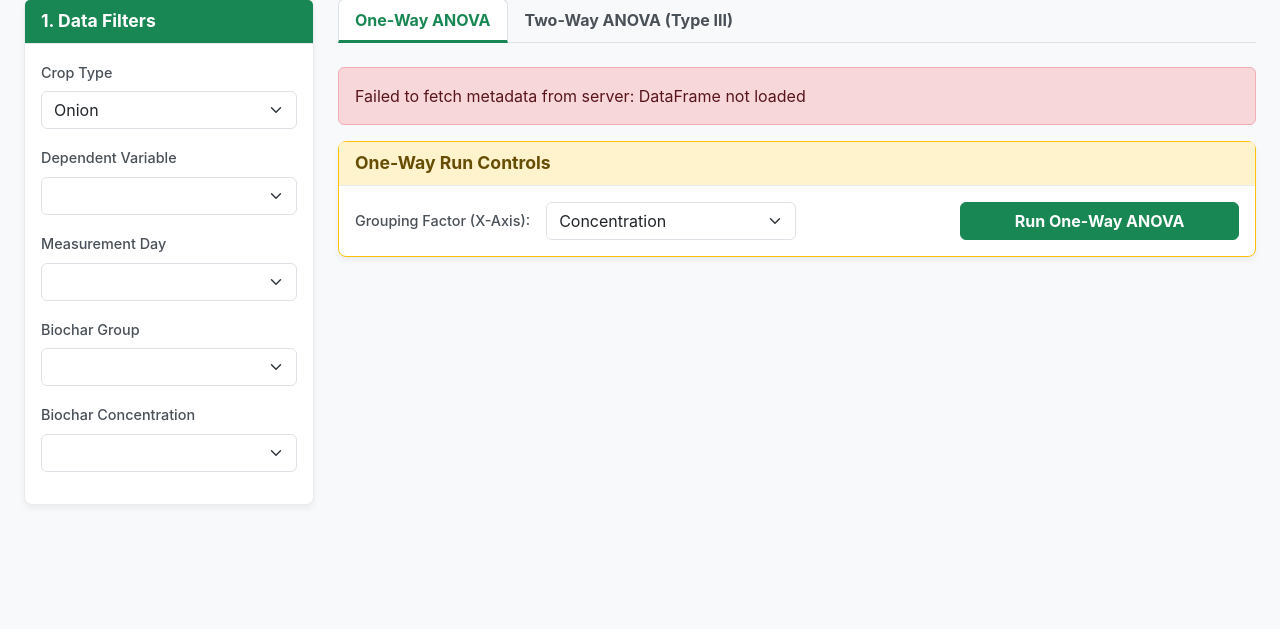
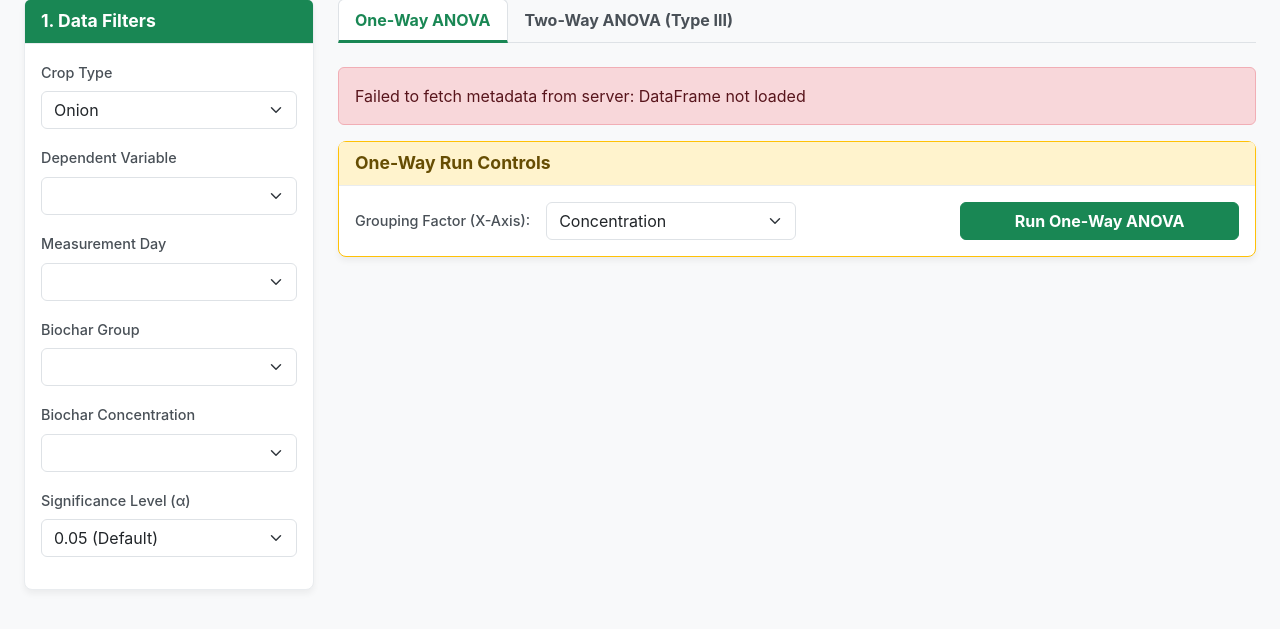
Before and after one commit to ARJ010/anova-calculator, a Flask app: page / in a window 1280 px wide. Shown: the part 135-764 px from the top of the page. Run offline with Flask 3, Linux system fonts and the light colour scheme; lists and menus that the app fills with data are empty.

Commit message:
One-Way ANOVA v1.6.1: Configurable significance level (α) with external validation and documentation

```diff
--- a/app.py
+++ b/app.py
@@ -244,6 +244,21 @@ def format_p_value(p):
             return "< 0.0001 (<1e-16)"
         return f"< 0.0001 ({formatted_sci})"
 
+def validate_alpha(alpha_param):
+    """
+    Validates alpha value. Allowed values are 0.001, 0.01, 0.05.
+    Silently falls back to 0.05 on any invalid value.
+    """
+    try:
+        alpha = float(alpha_param)
+    except (TypeError, ValueError):
+        return 0.05
+    allowed_alphas = [0.001, 0.01, 0.05]
+    for a in allowed_alphas:
+        if abs(alpha - a) < 1e-6:
+            return a
+    return 0.05
+
 def get_compact_letter_display(groups, tukey_results, group_means):
     """
     groups: list of group names (strings)
@@ -324,6 +339,9 @@ def api_one_way():
 
     conc_filter_val = data.get("concentration_filter")
     concentration_filter = float(conc_filter_val) if conc_filter_val is not None and is_numeric(conc_filter_val) else None
+
+    # Parse and validate alpha (nominal significance level)
+    alpha = validate_alpha(data.get("alpha", "0.05"))
 
     # Filter master dataframe
     df_filtered = FLAT_DF.copy()
@@ -452,7 +470,7 @@ def api_one_way():
                 "Statistic": round(sh_stat, 4),
                 "p_value": round(sh_p, 4),
                 "p_value_display": format_p_value(sh_p),
-                "Normal": bool(sh_p >= 0.05)
+                "Normal": bool(sh_p >= alpha)
             })
         else:
             shapiro_results.append({
@@ -470,7 +488,7 @@ def api_one_way():
         "Statistic": round(lev_stat, 4),
         "p_value": round(lev_p, 4),
         "p_value_display": format_p_value(lev_p),
-        "Equal_Variance": bool(lev_p >= 0.05)
+        "Equal_Variance": bool(lev_p >= alpha)
     }
 
     # 4. Standard One-Way ANOVA
@@ -508,7 +526,7 @@ def api_one_way():
             "SS": round(ss_total, 4),
             "df": df_total
         },
-        "Significant": bool(f_p < 0.05)
+        "Significant": bool(f_p < alpha)
     }
 
     # Calculate Effect Size (eta squared)
@@ -523,7 +541,7 @@ def api_one_way():
         eta_interpretation = "Large"
 
     # 5. Tukey HSD Post-hoc Test
-    tukey_res = mc.pairwise_tukeyhsd(np.array(all_values), np.array(all_group_labels), alpha=0.05)
+    tukey_res = mc.pairwise_tukeyhsd(np.array(all_values), np.array(all_group_labels), alpha=alpha)
     tukey_table = []
 
     for row in tukey_res._results_table.data[1:]:
@@ -629,6 +647,7 @@ def api_one_way():
         "tukey_letters": tukey_letters,
         "control_response": control_response if control_group_name is not None else None,
         "raw_data_points": raw_data_points,
+        "alpha": alpha,
         "debug_details": debug_details
     }
 
@@ -646,6 +665,9 @@ def api_two_way():
     crop = data.get("crop")
     variable = data.get("variable")
     day = data.get("day")
+
+    # Parse and validate alpha (nominal significance level)
+    alpha = validate_alpha(data.get("alpha", "0.05"))
 
     # Filter master dataframe
     df_filtered = FLAT_DF.copy()
@@ -734,7 +756,7 @@ def api_two_way():
 
     # Interaction significance
     p_val_AB = anova_table.loc["C(Biochar, Sum):C(Concentration, Sum)", "PR(>F)"]
-    interaction_significant = bool(p_val_AB < 0.05) if not pd.isna(p_val_AB) else False
+    interaction_significant = bool(p_val_AB < alpha) if not pd.isna(p_val_AB) else False
 
     # 2. Cell Means Grid calculation (Biochar x Concentration)
     cell_means = []
@@ -775,7 +797,7 @@ def api_two_way():
         c_levels = len(concs_b)
 
         # Calculate critical Q-value using studentized range
-        q_crit = stats.studentized_range.ppf(0.95, c_levels, df_err)
+        q_crit = stats.studentized_range.ppf(1.0 - alpha, c_levels, df_err)
 
         # Perform pairwise comparisons
         for i in range(len(concs_b)):
@@ -807,7 +829,7 @@ def api_two_way():
                     ci_half = q_crit * se
                     lower = meandiff - ci_half
                     upper = meandiff + ci_half
-                    reject = bool(p_adj < 0.05)
+                    reject = bool(p_adj < alpha)
 
                     posthoc_results[b].append({
                         "group1": f"{c1} g/L" if c1 > 0 else "Control",
@@ -869,6 +891,7 @@ def api_two_way():
         "cell_means": cell_means,
         "posthoc_results": posthoc_results,
         "interaction_plot_data": interaction_plot_data,
+        "alpha": alpha,
         "debug_details": debug_details
     }
 
@@ -892,6 +915,7 @@ def export_excel():
         day = data.get("day", "N/A")
         factor = data.get("factor", "N/A")
         biochar = data.get("biochar", "N/A")
+        alpha_val = validate_alpha(data.get("alpha", 0.05))
 
         summary_stats = data.get("summary_stats", [])
         anova_table = data.get("anova_table", {})
@@ -969,7 +993,7 @@ def export_excel():
             ("Biochar Group", biochar),
             ("F-statistic", f_stat),
             ("p-value", p_val_display),
-            ("Significant (p < 0.05)", "Yes" if significant else "No"),
+            (f"Significant (p < {alpha_val})", "Yes" if significant else "No"),
             ("Effect Size (Eta Squared)", eta_squared),
             ("Effect Size Interpretation", eta_interpretation)
         ]
@@ -981,6 +1005,34 @@ def export_excel():
             c_f.fill = fill_light
 
             c_v = ws1.cell(row=row_idx, column=2, value=val)
+            c_v.font = font_regular
+            c_v.border = border_all
+            c_v.alignment = align_left
+
+        # Analysis Settings block
+        ws1.merge_cells(start_row=3, start_column=4, end_row=3, end_column=5)
+        c_set_title = ws1.cell(row=3, column=4, value="Analysis Settings")
+        c_set_title.font = font_header
+        c_set_title.fill = fill_header
+        c_set_title.alignment = align_center
+
+        ws1.cell(row=3, column=5).border = border_all
+        c_set_title.border = border_all
+
+        settings_data = [
+            ("Significance Level (α)", alpha_val),
+            ("Test", "One-Way ANOVA"),
+            ("Post Hoc", "Tukey HSD")
+        ]
+
+        for idx, (field, val) in enumerate(settings_data):
+            row_idx = 4 + idx
+            c_f = ws1.cell(row=row_idx, column=4, value=field)
+            c_f.font = font_bold
+            c_f.border = border_all
+            c_f.fill = fill_light
+
+            c_v = ws1.cell(row=row_idx, column=5, value=val)
             c_v.font = font_regular
             c_v.border = border_all
             c_v.alignment = align_left
--- a/static/script.js
+++ b/static/script.js
@@ -110,11 +110,12 @@ document.addEventListener("DOMContentLoaded", () => {
 
             // Build statistical interpretation text same as UI
             const isSignificant = lastOneWayData.anova_table.Significant;
+            const alpha_val = lastOneWayData.alpha || 0.05;
             let inferenceSummary = "";
             if (isSignificant) {
-                inferenceSummary = `Statistically Significant (p < 0.05). Reject null hypothesis H0. There is a statistically significant difference in mean ${lastOneWayData.variable} across different levels of ${lastOneWayData.factor}. Tukey HSD post-hoc test comparisons are valid.`;
+                inferenceSummary = `Statistically Significant (p < ${alpha_val}). Reject null hypothesis H0. There is a statistically significant difference in mean ${lastOneWayData.variable} across different levels of ${lastOneWayData.factor}. Tukey HSD post-hoc test comparisons are valid.`;
             } else {
-                inferenceSummary = `Not Statistically Significant (p >= 0.05). Fail to reject H0. There is no statistically significant difference in mean ${lastOneWayData.variable} across different levels of ${lastOneWayData.factor}.`;
+                inferenceSummary = `Not Statistically Significant (p >= ${alpha_val}). Fail to reject H0. There is no statistically significant difference in mean ${lastOneWayData.variable} across different levels of ${lastOneWayData.factor}.`;
             }
 
             const payload = {
@@ -123,6 +124,7 @@ document.addEventListener("DOMContentLoaded", () => {
                 day,
                 factor,
                 biochar,
+                alpha: alpha_val,
                 summary_stats: lastOneWayData.summary_stats,
                 anova_table: lastOneWayData.anova_table,
                 eta_squared: lastOneWayData.eta_squared,
@@ -309,6 +311,7 @@ function handleOneWayRun() {
     const factor = document.getElementById("factor").value;
     const biochar_filter = document.getElementById("biochar_filter").value;
     const concentration_filter = document.getElementById("concentration_filter").value;
+    const alpha = document.getElementById("alpha").value;
 
     const params = new URLSearchParams({
         crop,
@@ -316,7 +319,8 @@ function handleOneWayRun() {
         day,
         factor,
         biochar_filter,
-        concentration_filter
+        concentration_filter,
+        alpha
     });
 
     const runBtn = document.getElementById("run-oneway");
@@ -413,11 +417,18 @@ function renderOneWayResults(data) {
     `;
 
     // ANOVA Inference summary
+    const alpha_val = data.alpha || 0.05;
     const inferenceDiv = document.getElementById("anova-inference");
     if (data.anova_table.Significant) {
-        inferenceDiv.innerHTML = `<strong>Inference Summary:</strong> <span class="text-danger fw-bold">Statistically Significant (p < 0.05).</span> Reject null hypothesis H<sub>0</sub>. There is a statistically significant difference in mean ${data.variable} across different levels of ${data.factor}. Tukey HSD post-hoc test comparisons are valid.`;
+        inferenceDiv.innerHTML = `<strong>Inference Summary:</strong> <span class="text-danger fw-bold">Statistically Significant (p < ${alpha_val}).</span> Reject null hypothesis H<sub>0</sub>. There is a statistically significant difference in mean ${data.variable} across different levels of ${data.factor}. Tukey HSD post-hoc test comparisons are valid.`;
     } else {
-        inferenceDiv.innerHTML = `<strong>Inference Summary:</strong> <span class="text-secondary">Not Statistically Significant (p &ge; 0.05).</span> Fail to reject H<sub>0</sub>. There is no statistically significant difference in mean ${data.variable} across different levels of ${data.factor}.`;
+        inferenceDiv.innerHTML = `<strong>Inference Summary:</strong> <span class="text-secondary">Not Statistically Significant (p &ge; ${alpha_val}).</span> Fail to reject H<sub>0</sub>. There is no statistically significant difference in mean ${data.variable} across different levels of ${data.factor}.`;
+    }
+
+    // Render active alpha label
+    const alphaLabel = document.getElementById("anova-alpha-label");
+    if (alphaLabel) {
+        alphaLabel.textContent = `Statistical hypothesis-test decisions evaluated at α = ${alpha_val}`;
     }
 
     // Effect Size (eta squared)
@@ -888,11 +899,13 @@ function handleTwoWayRun() {
     const crop = document.getElementById("crop").value;
     const variable = document.getElementById("variable").value;
     const day = document.getElementById("day").value;
+    const alpha = document.getElementById("alpha").value;
 
     const params = new URLSearchParams({
         crop,
         variable,
-        day
+        day,
+        alpha
     });
 
     const runBtn = document.getElementById("run-twoway");
@@ -1042,9 +1055,10 @@ function renderTwoWayResults(data) {
     const p_B = data.anova_table["C(Concentration, Sum)"]?.p_value;
     const p_AB = data.anova_table["C(Biochar, Sum):C(Concentration, Sum)"]?.p_value;
 
-    const sigA = p_A !== undefined && p_A < 0.05;
-    const sigB = p_B !== undefined && p_B < 0.05;
-    const sigAB = p_AB !== undefined && p_AB < 0.05;
+    const alpha_val = data.alpha || 0.05;
+    const sigA = p_A !== undefined && p_A < alpha_val;
+    const sigB = p_B !== undefined && p_B < alpha_val;
+    const sigAB = p_AB !== undefined && p_AB < alpha_val;
 
     let inferenceHtml = `<strong>Inference Summary:</strong><ul class="mb-0 mt-1">`;
     inferenceHtml += `<li><strong>Factor A (Biochar):</strong> ${sigA ? `<span class="text-success fw-bold">Significant (p = ${p_A.toFixed(4)})</span>. Biochar types differ in their general effect.` : `<span class="text-muted">Not Significant (p = ${p_A.toFixed(4)})</span>.`}</li>`;
@@ -1055,7 +1069,7 @@ function renderTwoWayResults(data) {
     if (sigAB) {
         inferenceHtml += `
             <div class="alert alert-warning mt-3 mb-0 py-2" style="font-size: 0.85rem;">
-                <strong>Scientific Interpretation Rule:</strong> Because the interaction effect is statistically significant (p < 0.05), you <strong>cannot</strong> interpret the main effects of Biochar or Concentration directly. Focus instead on the **Simple Main Effects** post-hoc Tukey comparisons shown below.
+                <strong>Scientific Interpretation Rule:</strong> Because the interaction effect is statistically significant (p < ${alpha_val}), you <strong>cannot</strong> interpret the main effects of Biochar or Concentration directly. Focus instead on the **Simple Main Effects** post-hoc Tukey comparisons shown below.
             </div>
         `;
     } else {
@@ -1066,6 +1080,12 @@ function renderTwoWayResults(data) {
         `;
     }
     inferenceDiv.innerHTML = inferenceHtml;
+
+    // Render active alpha label
+    const twowayAlphaLabel = document.getElementById("twoway-alpha-label");
+    if (twowayAlphaLabel) {
+        twowayAlphaLabel.textContent = `Statistical hypothesis-test decisions evaluated at α = ${alpha_val}`;
+    }
 
     // 4. Plot Interaction Line Chart
     drawTwoWayInteractionPlot(data);
--- a/templates/index.html
+++ b/templates/index.html
@@ -68,6 +68,16 @@
                             <label for="concentration_filter" class="form-label">Biochar Concentration</label>
                             <select class="form-select" id="concentration_filter" name="concentration_filter">
                                 <!-- Populated dynamically -->
+                            </select>
+                        </div>
+
+                        <!-- Significance Level (alpha) -->
+                        <div class="mb-3">
+                            <label for="alpha" class="form-label">Significance Level (&alpha;)</label>
+                            <select class="form-select" id="alpha" name="alpha" required>
+                                <option value="0.001">0.001</option>
+                                <option value="0.01">0.01</option>
+                                <option value="0.05" selected>0.05 (Default)</option>
                             </select>
                         </div>
                     </form>
@@ -171,6 +181,9 @@
                                 <div id="eta-squared-container" class="border-top pt-2">
                                     <strong>Effect Size (&eta;²):</strong> <span id="eta-squared-value"></span>
                                     &mdash; <span id="eta-squared-interpretation" class="fw-bold"></span>
+                                </div>
+                                <div id="anova-alpha-container" class="border-top pt-2 text-secondary" style="font-size: 0.85rem;">
+                                    <span id="anova-alpha-label"></span>
                                 </div>
                             </div>
                         </div>
@@ -361,7 +374,12 @@
                                     <tbody></tbody>
                                 </table>
                             </div>
-                            <div class="card-footer text-muted" id="twoway-inference"></div>
+                            <div class="card-footer text-muted">
+                                <div id="twoway-inference" class="mb-2"></div>
+                                <div id="twoway-alpha-container" class="border-top pt-2 text-secondary" style="font-size: 0.85rem;">
+                                    <span id="twoway-alpha-label"></span>
+                                </div>
+                            </div>
                         </div>
 
                         <!-- Interaction Plot -->
```
Also changed, not shown: tests/statistical_tests.py (+61 -0 lines).
